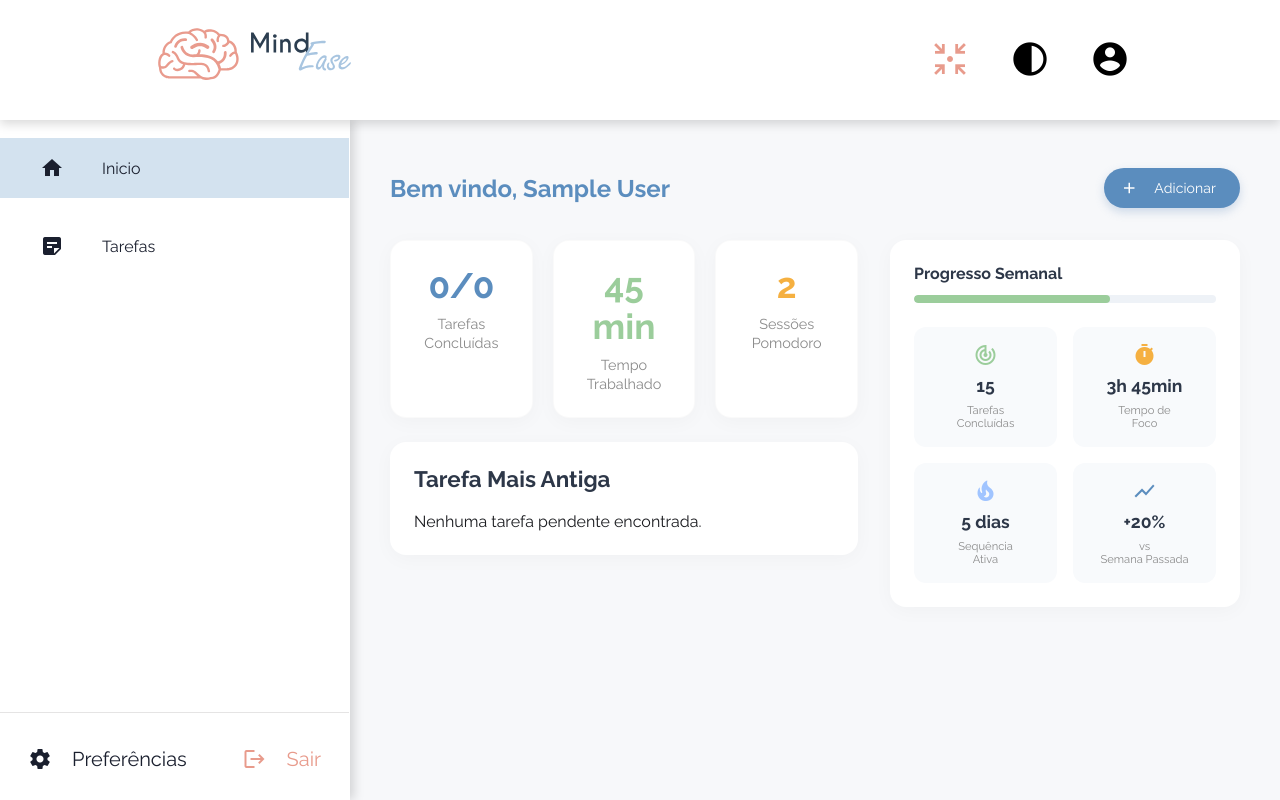
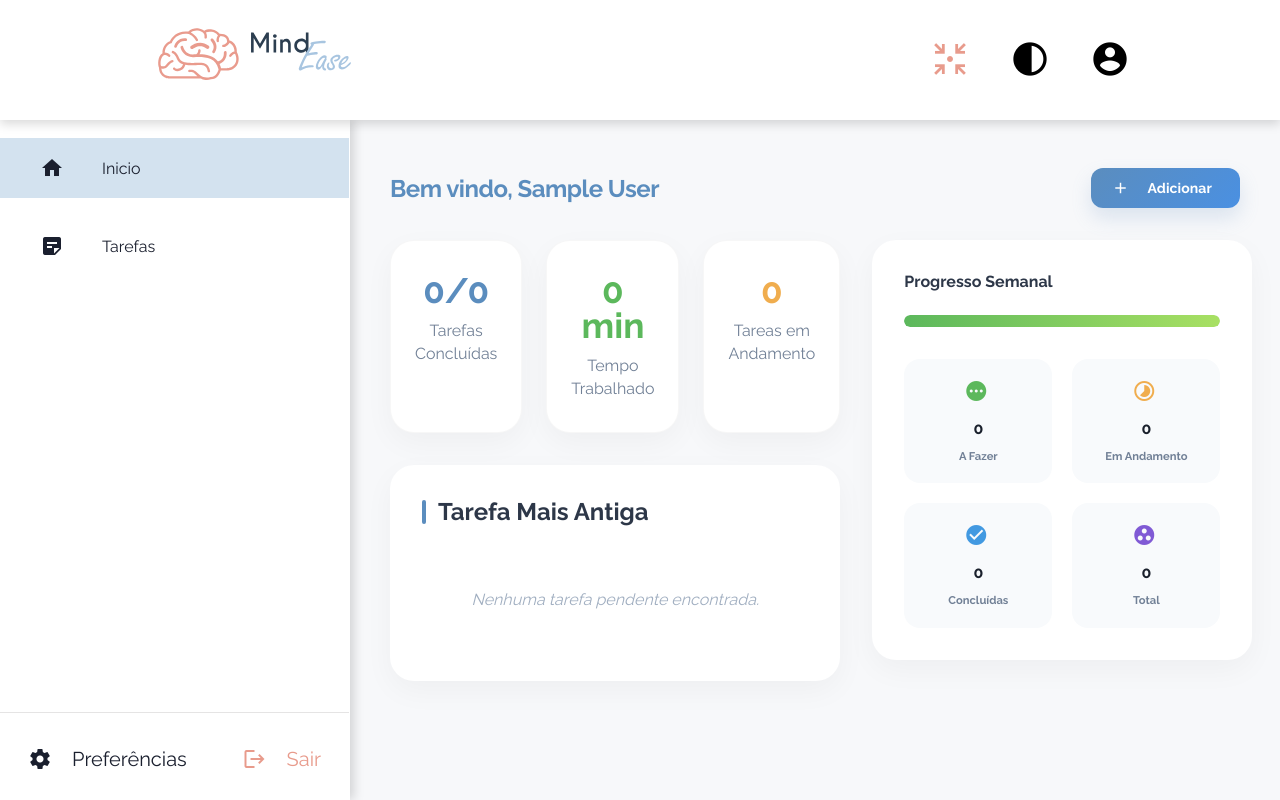
Before and after one commit to TC5Hackatton/web, an Angular app: page /dashboard in a window 1280 px wide. Built offline with nearby package versions, Linux system fonts and the light colour scheme; no server answers; the database is empty; sample sign-in values are in the browser's storage.

Commit message:
feat: Create statistical logic for the dashboard page in the domain layer.

```diff
--- /dev/null
+++ b/src/app/domain/usecases/tasks/get-statistics.usecase.ts
@@ -0,0 +1,46 @@
+import { inject, Injectable } from "@angular/core";
+import { TaskRepository } from "../../repositories/task.repository";
+import { UserTaskStatistics } from "../../models/user-task-statistics.model";
+
+@Injectable({
+  providedIn: "root"
+})
+export class GetStatisticsUseCase {
+  private taskRepository = inject(TaskRepository);
+
+  async execute(): Promise<UserTaskStatistics> {
+    const tasks = await this.taskRepository.getTasks();
+
+    // Oldest TODO task
+    const todoTasks = tasks
+      .filter((t) => t.status === "todo")
+      .sort((a, b) => a.createdAt.getTime() - b.createdAt.getTime());
+    const oldestTask = todoTasks[0] ?? null;
+
+    // Progress & task counts
+    const total = tasks.length;
+    const done = tasks.filter((t) => t.status === "done").length;
+    const doing = tasks.filter((t) => t.status === "doing").length;
+    const todo = todoTasks.length;
+
+    // Focus time
+    const totalMinutes = tasks.reduce((acc, task) => acc + (task.timeSpend || 0), 0);
+    const roundedMinutes = Math.round(totalMinutes);
+
+    let totalFocusTime: string;
+    if (roundedMinutes < 60) {
+      totalFocusTime = `${roundedMinutes} min`;
+    } else {
+      const hours = Math.floor(roundedMinutes / 60);
+      const minutes = roundedMinutes % 60;
+      totalFocusTime = minutes > 0 ? `${hours}h ${minutes}min` : `${hours}h`;
+    }
+
+    return {
+      oldestTask,
+      progress: { completed: done, total },
+      totalFocusTime,
+      taskCounts: { todo, doing, done, total }
+    };
+  }
+}
--- a/src/app/presentation/pages/dashboard/dashboard.component.html
+++ b/src/app/presentation/pages/dashboard/dashboard.component.html
@@ -15,36 +15,38 @@
       <!-- Summary Metrics -->
       <section class="summary-cards">
         <div class="summary-card">
-          <span class="value blue">{{ doneTasks }}</span>
+          <span class="value blue">
+            {{ statistics.progress.completed }}/{{ statistics.progress.total }}
+          </span>
           <span class="label">Tarefas<br />Concluídas</span>
         </div>
         <div class="summary-card">
-          <span class="value green">{{ workedTime }}</span>
+          <span class="value green">{{ statistics.totalFocusTime }}</span>
           <span class="label">Tempo<br />Trabalhado</span>
         </div>
         <div class="summary-card">
-          <span class="value orange">{{ pomodoroSessions }}</span>
-          <span class="label">Sessões<br />Pomodoro</span>
+          <span class="value orange">{{ statistics.taskCounts.doing }}</span>
+          <span class="label">Tareas em<br />Andamento</span>
         </div>
       </section>
 
       <!-- Oldest Task -->
       <section class="priority-tasks">
         <h2>Tarefa Mais Antiga</h2>
-        @if (oldestTask) {
+        @if (statistics.oldestTask) {
           <div class="task-card">
             <div class="task-header">
-              <h3>{{ oldestTask.title }}</h3>
+              <h3>{{ statistics.oldestTask.title }}</h3>
               <div class="task-duration">
                 <mat-icon>schedule</mat-icon>
                 <span
-                  >{{ oldestTask.timeValue }}
-                  {{ oldestTask.timeType === "cronometro" ? "min" : "min" }}</span
+                  >{{ statistics.oldestTask.timeValue }}
+                  {{ statistics.oldestTask.timeType === "cronometro" ? "min" : "min" }}</span
                 >
               </div>
             </div>
-            <div class="status-badge">{{ oldestTask.status }}</div>
-            <p class="task-description">{{ oldestTask.description }}</p>
+            <div class="status-badge">{{ statistics.oldestTask.status }}</div>
+            <p class="task-description">{{ statistics.oldestTask.description }}</p>
           </div>
         } @else {
           <div class="empty-state">
@@ -59,29 +61,32 @@
       <section class="weekly-progress">
         <h2>Progresso Semanal</h2>
         <div class="progress-bar-container">
-          <div class="progress-fill" [style.width.%]="weeklyProgress"></div>
+          <div
+            class="progress-fill"
+            [style.width.%]="(statistics.progress.completed / statistics.progress.total) * 100"
+          ></div>
         </div>
 
         <div class="progress-grid">
           <div class="progress-item">
-            <mat-icon class="green">track_changes</mat-icon>
-            <span class="item-value">{{ completedTasksWeekly }}</span>
-            <span class="label item-label">Tarefas<br />Concluídas</span>
+            <mat-icon class="green">pending</mat-icon>
+            <span class="item-value">{{ statistics.taskCounts.todo }}</span>
+            <span class="label item-label">A Fazer</span>
           </div>
           <div class="progress-item">
-            <mat-icon class="orange">timer</mat-icon>
-            <span class="item-value">{{ focusTimeWeekly }}</span>
-            <span class="label item-label">Tempo de<br />Foco</span>
+            <mat-icon class="orange">timelapse</mat-icon>
+            <span class="item-value">{{ statistics.taskCounts.doing }}</span>
+            <span class="label item-label">Em Andamento</span>
           </div>
           <div class="progress-item">
-            <mat-icon class="blue-light">local_fire_department</mat-icon>
-            <span class="item-value">{{ activeStreakWeekly }} dias</span>
-            <span class="label item-label">Sequência<br />Ativa</span>
+            <mat-icon class="blue-light">check_circle</mat-icon>
+            <span class="item-value">{{ statistics.taskCounts.done }}</span>
+            <span class="label item-label">Concluídas</span>
           </div>
           <div class="progress-item">
-            <mat-icon class="success">show_chart</mat-icon>
-            <span class="item-value">{{ growthWeekly }}</span>
-            <span class="label item-label">vs<br />Semana Passada</span>
+            <mat-icon class="success">group_work</mat-icon>
+            <span class="item-value">{{ statistics.taskCounts.total }}</span>
+            <span class="label item-label">Total</span>
           </div>
         </div>
       </section>
--- a/src/app/presentation/pages/dashboard/dashboard.component.scss
+++ b/src/app/presentation/pages/dashboard/dashboard.component.scss
@@ -3,6 +3,7 @@
   background-color: var(--background-color);
   min-height: 100vh;
   font-family: "Outfit", sans-serif;
+  color: #2d3748;
 
   .dashboard-header {
     display: flex;
@@ -13,23 +14,30 @@
     .welcome-text {
       h1 {
         font-size: 1.5rem;
-        font-weight: 600;
+        font-weight: 700;
         color: var(--primary);
         margin: 0;
+        letter-spacing: -0.5px;
       }
     }
 
     .add-button {
-      background-color: var(--primary);
+      background: linear-gradient(135deg, var(--primary) 0%, #4a90e2 100%);
       color: white;
-      border-radius: 50px;
-      padding: 8px 24px;
+      border-radius: 12px;
+      padding: 12px 28px;
       display: flex;
       align-items: center;
-      gap: 8px;
-      font-weight: 500;
+      gap: 10px;
+      font-weight: 600;
       text-transform: none;
-      box-shadow: 0 4px 10px rgba(106, 145, 193, 0.3);
+      box-shadow: 0 10px 20px rgba(106, 145, 193, 0.2);
+      transition: all 0.3s ease;
+
+      &:hover {
+        transform: translateY(-2px);
+        box-shadow: 0 15px 25px rgba(106, 145, 193, 0.3);
+      }
 
       mat-icon {
         font-size: 18px;
@@ -41,82 +49,104 @@
 
   .dashboard-content {
     display: grid;
-    grid-template-columns: 2fr 350px;
+    grid-template-columns: 1fr 380px;
     gap: 32px;
 
-    @media (max-width: 1100px) {
+    @media (max-width: 1200px) {
       grid-template-columns: 1fr;
     }
+  }
+
+  .main-column {
+    display: flex;
+    flex-direction: column;
+    gap: 32px;
   }
 
   .summary-cards {
     display: grid;
     grid-template-columns: repeat(3, 1fr);
-    gap: 20px;
-    margin-bottom: 24px;
+    gap: 24px;
 
     .summary-card {
       background: white;
-      padding: 24px;
-      border-radius: 16px;
+      padding: 32px 24px;
+      border-radius: 24px;
       text-align: center;
-      box-shadow: 0 4px 20px rgba(0, 0, 0, 0.03);
-      border: 1px solid rgba(0, 0, 0, 0.02);
+      box-shadow: 0 10px 30px rgba(0, 0, 0, 0.04);
+      border: 1px solid rgba(0, 0, 0, 0.03);
+      transition: transform 0.3s ease;
+
+      &:hover {
+        transform: translateY(-4px);
+      }
 
       .value {
         display: block;
         font-size: 2.2rem;
-        font-weight: 700;
-        margin-bottom: 8px;
+        font-weight: 800;
+        margin-bottom: 12px;
+        line-height: 1;
 
-        &.blue {
-          color: var(--primary);
-        }
-        &.green {
-          color: #9bcd9b;
-        }
-        &.orange {
-          color: #f5b041;
-        }
+        &.blue { color: var(--primary); }
+        &.green { color: #5cb85c; }
+        &.orange { color: #f0ad4e; }
       }
 
       .label {
-        font-size: 0.9rem;
-        color: #8a8a8a;
-        line-height: 1.2;
+        font-size: 1rem;
+        color: #718096;
+        font-weight: 500;
+        line-height: 1.4;
       }
     }
   }
 
   .priority-tasks {
     background: white;
-    padding: 24px;
-    border-radius: 16px;
-    box-shadow: 0 4px 20px rgba(0, 0, 0, 0.03);
+    padding: 32px;
+    border-radius: 24px;
+    box-shadow: 0 10px 30px rgba(0, 0, 0, 0.04);
 
     h2 {
-      font-size: 1.4rem;
-      font-weight: 600;
-      color: #2d3748;
-      margin-bottom: 20px;
+      font-size: 1.5rem;
+      font-weight: 700;
+      margin-bottom: 24px;
+      display: flex;
+      align-items: center;
+      gap: 12px;
+
+      &::before {
+        content: "";
+        width: 4px;
+        height: 24px;
+        background: var(--primary);
+        border-radius: 2px;
+      }
     }
 
     .task-card {
-      background: #f4f7fa;
+      background: #f8fafc;
       padding: 24px;
-      border-radius: 12px;
-      margin-bottom: 16px;
+      border-radius: 20px;
+      border: 1px solid #edf2f7;
+      transition: all 0.3s ease;
+
+      &:hover {
+        border-color: var(--primary);
+        background: #f1f5f9;
+      }
 
       .task-header {
         display: flex;
         justify-content: space-between;
-        align-items: flex-start;
-        margin-bottom: 12px;
+        align-items: center;
+        margin-bottom: 16px;
 
         h3 {
           font-size: 1.3rem;
-          font-weight: 500;
-          color: #4a5568;
+          font-weight: 700;
+          color: #1a202c;
           margin: 0;
         }
 
@@ -124,108 +154,124 @@
           display: flex;
           align-items: center;
           gap: 6px;
-          color: #8a8a8a;
+          color: #718096;
+          font-weight: 600;
           font-size: 0.9rem;
+          background: white;
+          padding: 6px 12px;
+          border-radius: 10px;
+          border: 1px solid #edf2f7;
 
           mat-icon {
             font-size: 16px;
-            width: 16px;
-            height: 16px;
+            width: 18px;
+            height: 18px;
+            color: var(--primary);
           }
         }
       }
 
       .status-badge {
-        display: inline-block;
-        background: #cbdcf0;
-        color: var(--primary);
-        padding: 4px 12px;
-        border-radius: 6px;
+        display: inline-flex;
+        align-items: center;
+        background: #ebf8ff;
+        color: #3182ce;
+        padding: 6px 16px;
+        border-radius: 8px;
         font-size: 0.8rem;
-        font-weight: 600;
+        font-weight: 700;
+        text-transform: uppercase;
+        letter-spacing: 0.5px;
         margin-bottom: 16px;
       }
 
       .task-description {
-        color: #8a8a8a;
-        font-size: 0.9rem;
-        line-height: 1.5;
+        color: #4a5568;
+        font-size: 1rem;
+        line-height: 1.6;
         margin: 0;
       }
+    }
+
+    .empty-state {
+      text-align: center;
+      padding: 40px;
+      color: #a0aec0;
+      font-style: italic;
     }
   }
 
   .weekly-progress {
     background: white;
-    padding: 24px;
-    border-radius: 16px;
-    box-shadow: 0 4px 20px rgba(0, 0, 0, 0.03);
+    padding: 32px;
+    border-radius: 24px;
+    box-shadow: 0 10px 30px rgba(0, 0, 0, 0.04);
+    height: fit-content;
 
     h2 {
       font-size: 1rem;
-      font-weight: 600;
-      color: #2d3748;
-      margin-bottom: 12px;
+      font-weight: 700;
+      margin-bottom: 24px;
     }
 
     .progress-bar-container {
-      height: 8px;
-      background: #eef2f7;
-      border-radius: 4px;
-      margin-bottom: 24px;
+      height: 12px;
+      background: #edf2f7;
+      border-radius: 6px;
+      margin-bottom: 32px;
       overflow: hidden;
 
       .progress-fill {
         height: 100%;
-        background: #9bcd9b;
-        border-radius: 4px;
+        background: linear-gradient(90deg, #5cb85c 0%, #a8e063 100%);
+        border-radius: 6px;
+        transition: width 1s cubic-bezier(0.4, 0, 0.2, 1);
       }
     }
 
     .progress-grid {
       display: grid;
       grid-template-columns: 1fr 1fr;
-      gap: 16px;
+      gap: 20px;
 
       .progress-item {
         background: #f8fafc;
-        padding: 16px;
-        border-radius: 12px;
-        text-align: center;
+        padding: 20px;
+        border-radius: 16px;
         display: flex;
         flex-direction: column;
         align-items: center;
-        gap: 8px;
+        gap: 12px;
+        transition: all 0.3s ease;
+
+        &:hover {
+          background: white;
+          box-shadow: 0 4px 12px rgba(0, 0, 0, 0.05);
+          transform: scale(1.02);
+        }
 
         mat-icon {
-          color: var(--primary);
           font-size: 24px;
-          width: 24px;
-          height: 24px;
+          width: 28px;
+          height: 28px;
 
-          &.green {
-            color: #9bcd9b;
-          }
-          &.orange {
-            color: #f5b041;
-          }
-          &.blue-light {
-            color: #a0c4ff;
-          }
-          &.success {
-            color: var(--primary);
-          }
+          &.green { color: #5cb85c; }
+          &.orange { color: #f0ad4e; }
+          &.blue-light { color: #4299e1; }
+          &.success { color: #805ad5; }
         }
 
         .item-value {
-          font-size: 1.1rem;
-          font-weight: 700;
-          color: #2d3748;
+          font-size: 1rem;
+          font-weight: 800;
+          color: #1a202c;
         }
 
         .item-label {
           font-size: 0.7rem;
-          color: #8a8a8a;
+          color: #718096;
+          font-weight: 600;
+          text-align: center;
           line-height: 1.2;
         }
       }
--- a/src/app/presentation/pages/dashboard/dashboard.component.ts
+++ b/src/app/presentation/pages/dashboard/dashboard.component.ts
@@ -4,13 +4,12 @@ import { CommonModule } from "@angular/common";
 import { MatCardModule } from "@angular/material/card";
 import { MatButtonModule } from "@angular/material/button";
 import { MatIconModule } from "@angular/material/icon";
-import { GetTasksUseCase } from "../../../domain/usecases/tasks/get-tasks.usecase";
-import { Task } from "../../../domain/models/task.model";
 import { RouterModule } from "@angular/router";
 import { MatDialog, MatDialogModule } from "@angular/material/dialog";
 import { AddTaskDialogComponent } from "../../components/add-task-dialog/add-task-dialog.component";
 import { GetCurrentUserUseCase } from "../../../domain/usecases/get-current-user.usecase";
-import { GetOldestTodoTaskUseCase } from "../../../domain/usecases/tasks/get-oldest-todo-task.usecase";
+import { GetStatisticsUseCase } from "../../../domain/usecases/tasks/get-statistics.usecase";
+import { UserTaskStatistics } from "../../../domain/models/user-task-statistics.model";
 
 @Component({
   selector: "app-dashboard",
@@ -27,25 +26,18 @@ import { GetOldestTodoTaskUseCase } from "../../../domain/usecases/tasks/get-old
   styleUrl: "./dashboard.component.scss"
 })
 export class DashboardComponent implements OnInit {
-  private getTasksUseCase = inject(GetTasksUseCase);
+  private getStatisticsUseCase = inject(GetStatisticsUseCase);
   private getCurrentUserUseCase = inject(GetCurrentUserUseCase);
-  private getOldestTodoTaskUseCase = inject(GetOldestTodoTaskUseCase);
   private dialog = inject(MatDialog);
   private router = inject(Router);
 
-  tasks: Task[] = [];
+  statistics: UserTaskStatistics = {
+    oldestTask: null,
+    progress: { completed: 0, total: 0 },
+    totalFocusTime: "0 min",
+    taskCounts: { todo: 0, doing: 0, done: 0, total: 0 }
+  };
   userName = "Usuário01";
-  oldestTask: Task | null = null;
-
-  doneTasks = "0/0";
-  workedTime = "0 min";
-  pomodoroSessions = 0;
-
-  weeklyProgress = 0;
-  completedTasksWeekly = 0;
-  focusTimeWeekly = "0h 0min";
-  activeStreakWeekly = 0;
-  growthWeekly = "0%";
 
   async ngOnInit() {
     await this.loadData();
@@ -57,23 +49,7 @@ export class DashboardComponent implements OnInit {
       this.userName = user.name || user.email.split("@")[0];
     }
 
-    this.tasks = await this.getTasksUseCase.execute();
-    this.oldestTask = await this.getOldestTodoTaskUseCase.execute();
-    this.calculateMetrics();
-  }
-
-  calculateMetrics() {
-    const totalTasks = this.tasks.length;
-    const doneCount = this.tasks.filter((t) => t.status === "done").length;
-    this.doneTasks = `${doneCount}/${totalTasks}`;
-
-    this.workedTime = "45 min";
-    this.pomodoroSessions = 2;
-    this.weeklyProgress = 65;
-    this.completedTasksWeekly = 15;
-    this.focusTimeWeekly = "3h 45min";
-    this.activeStreakWeekly = 5;
-    this.growthWeekly = "+20%";
+    this.statistics = await this.getStatisticsUseCase.execute();
   }
 
   openAddTaskDialog() {
```
Also changed, not shown: src/app/domain/models/user-task-statistics.model.ts (added, +8 -0 lines).
